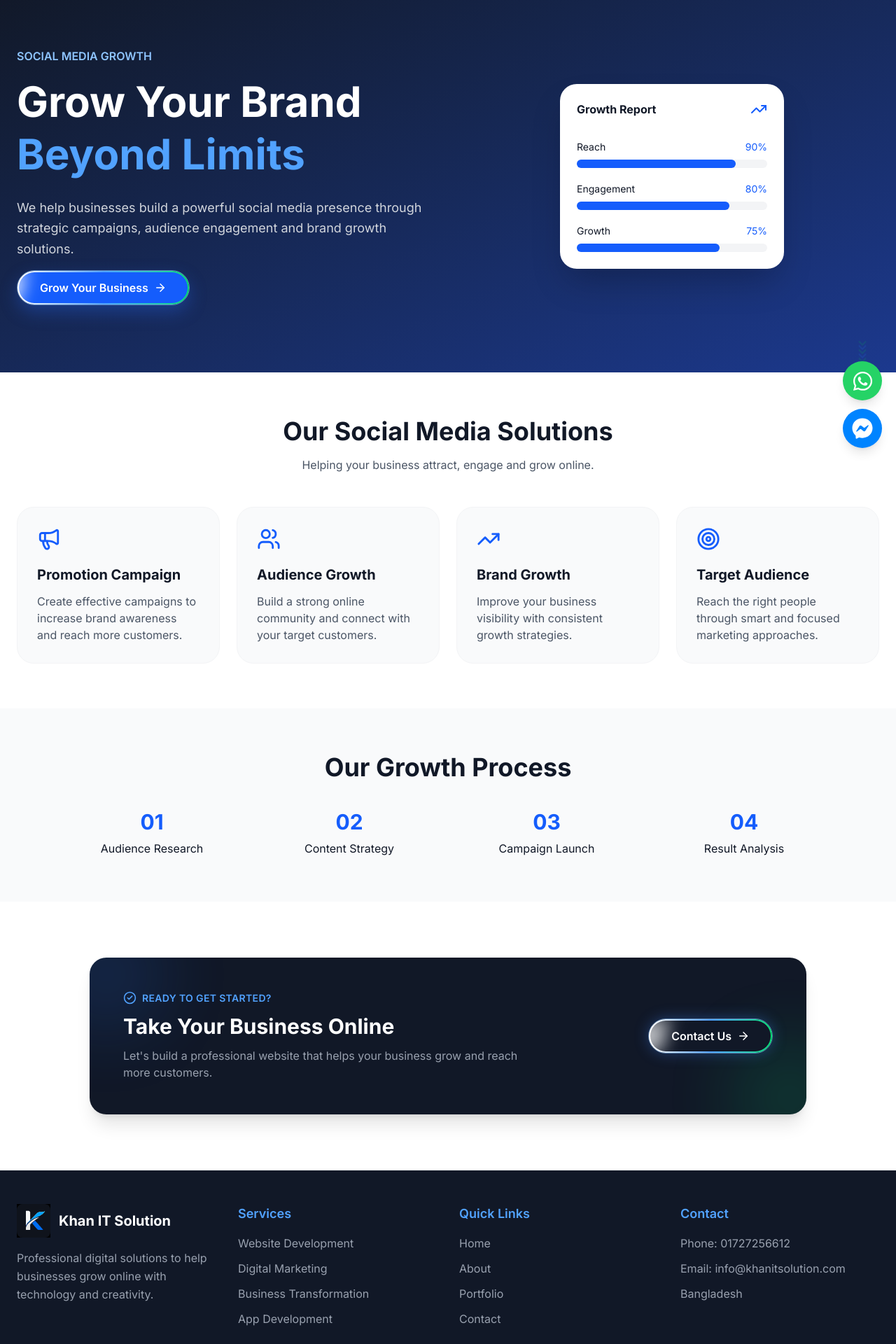
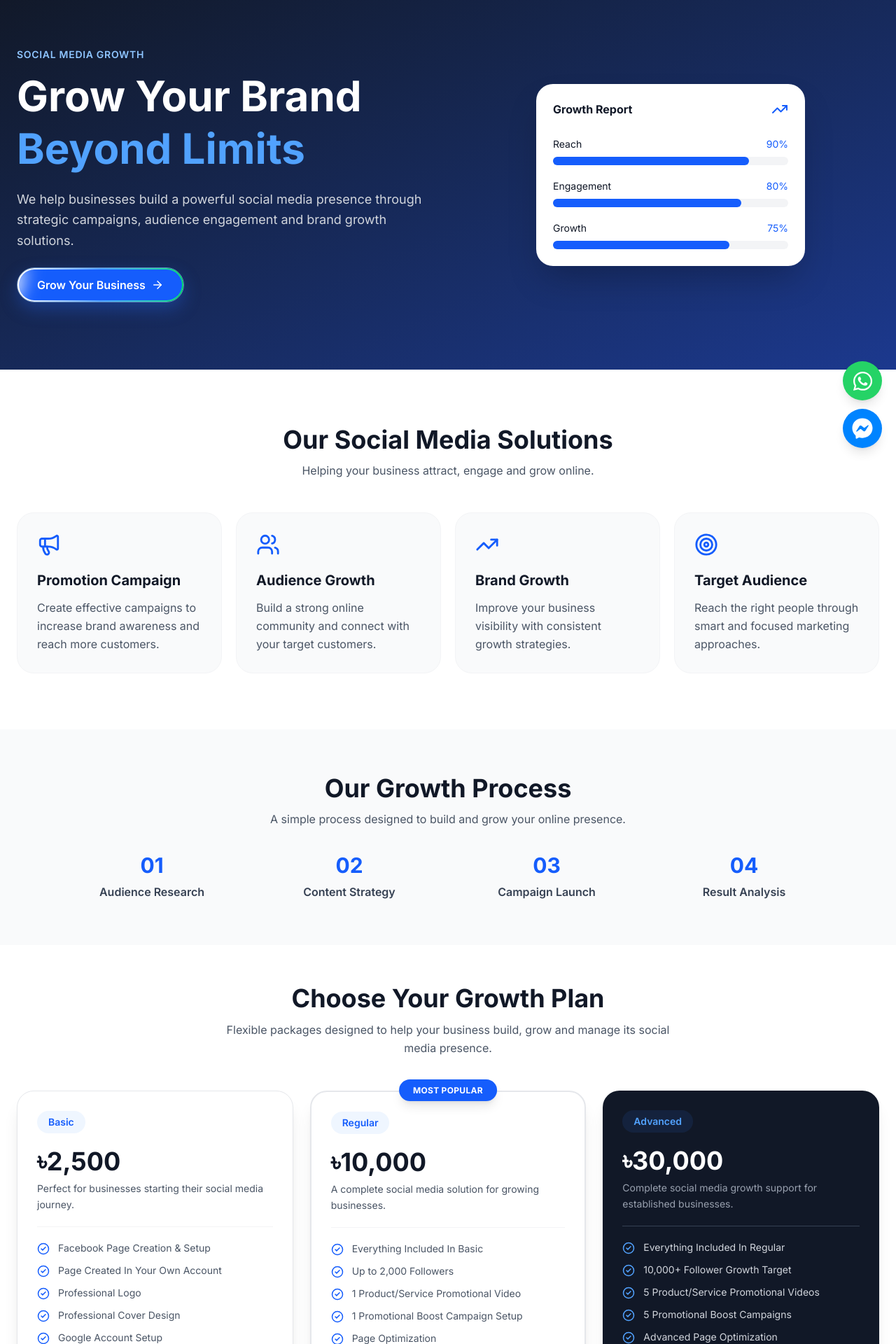
Before and after one commit to arifulislamk/khan-it-client, a React (Vite) app: page /services/social-media-growth in a window 1280 px wide. Shown: the part 140-2060 px from the top of the page at 70% size. Built offline with nearby package versions, Linux system fonts and the light colour scheme.

Commit message:
problem solve social media

```diff
--- a/src/pages/SocialMediaGrowth.jsx
+++ b/src/pages/SocialMediaGrowth.jsx
@@ -1,225 +1,127 @@
 import React from "react";
 import { Link } from "react-router-dom";
-import {
-  TrendingUp,
-  Users,
-  Megaphone,
-  Target,
-  Globe,
-  Palette,
-  ArrowRight,
-  CheckCircle2,
-} from "lucide-react";
+import { TrendingUp,Users,Megaphone,Target,ArrowRight,CheckCircle2 } from "lucide-react";
+import Revel from "../component/Revel";
 
-const SocialMediaGrowth = () => {
-  const features = [
+const SocialMediaGrowth=()=>{
+const features=[
+{icon:<Megaphone size={34}/>,title:"Promotion Campaign",text:"Create effective campaigns to increase brand awareness and reach more customers."},
+{icon:<Users size={34}/>,title:"Audience Growth",text:"Build a strong online community and connect with your target customers."},
+{icon:<TrendingUp size={34}/>,title:"Brand Growth",text:"Improve your business visibility with consistent growth strategies."},
+{icon:<Target size={34}/>,title:"Target Audience",text:"Reach the right people through smart and focused marketing approaches."}
+];
+
+const steps=[
+["01","Audience Research"],["02","Content Strategy"],["03","Campaign Launch"],["04","Result Analysis"]
+];
+
+const plans=[
 {
-      icon: <Megaphone size={34} />,
-      title: "Promotion Campaign",
-      text: "Create effective campaigns to increase brand awareness and reach more customers.",
+name:"Basic",price:"৳2,500",desc:"Perfect for businesses starting their social media journey.",
+features:["Facebook Page Creation & Setup","Page Created In Your Own Account","Professional Logo","Professional Cover Design","Google Account Setup","FAQ & Auto Answer Setup","WhatsApp Button Integration","Up to 1,000 Followers","12 Months Support"],
+button:"Get Started"
 },
 {
-      icon: <Users size={34} />,
-      title: "Audience Growth",
-      text: "Build a strong online community and connect with your target customers.",
+name:"Regular",price:"৳10,000",desc:"A complete social media solution for growing businesses.",
+popular:true,
+features:["Everything Included In Basic","Up to 2,000 Followers","1 Product/Service Promotional Video","1 Promotional Boost Campaign Setup","Page Optimization","Customer Engagement Setup","Sales-Focused Promotion Setup","2 Years Support"],
+button:"Choose Regular"
 },
 {
-      icon: <TrendingUp size={34} />,
-      title: "Brand Growth",
-      text: "Improve your business visibility with consistent growth strategies.",
-    },
-    {
-      icon: <Target size={34} />,
-      title: "Target Audience",
-      text: "Reach the right people through smart and focused marketing approaches.",
-    },
+name:"Advanced",price:"৳30,000",desc:"Complete social media growth support for established businesses.",
+dark:true,
+features:["Everything Included In Regular","10,000+ Follower Growth Target","5 Product/Service Promotional Videos","5 Promotional Boost Campaigns","Advanced Page Optimization","Customer Conversion Strategy","WhatsApp & FAQ Optimization","Advanced Auto Response Setup","Unlimited Support"],
+button:"Go Advanced"
+}
 ];
 
-  return (
-    <div className="bg-white text-[#111827]">
-      <section className="bg-gradient-to-br from-[#111827] to-blue-900 py-16 md:py-24">
-        <div className="max-w-7xl mx-auto px-4 sm:px-6 grid lg:grid-cols-2 gap-12 items-center">
-          <div>
-            <p className="text-blue-300 font-semibold">SOCIAL MEDIA GROWTH</p>
+const List=({items,dark})=><ul className={`flex-1 space-y-3 text-sm ${dark?"text-gray-300":"text-gray-600"}`}>{items.map((x,i)=><li key={i} className="flex items-start gap-3"><CheckCircle2 size={18} className={`mt-0.5 shrink-0 ${dark?"text-blue-400":"text-blue-600"}`}/><span>{x}</span></li>)}</ul>;
 
-            <h1 className="mt-4 text-4xl md:text-6xl font-bold text-white leading-tight">
-              Grow Your Brand
-              <span className="text-blue-400"> Beyond Limits</span>
-            </h1>
+return <div className="w-full overflow-x-hidden bg-white text-[#111827]">
 
-            <p className="mt-6 text-gray-300 text-lg leading-relaxed">
-              We help businesses build a powerful social media presence through
-              strategic campaigns, audience engagement and brand growth
-              solutions.
-            </p>
-              <Link
-                          to="/contact"
-                          className="mt-4 group relative isolate overflow-hidden inline-flex items-center justify-center gap-2 rounded-full px-8 py-3 font-semibold text-white border border-blue-300/60 shadow-[0_10px_25px_rgba(37,99,235,0.35)] transition-all duration-300 hover:-translate-y-2 hover:scale-105 hover:shadow-[0_20px_40px_rgba(34,197,94,0.45)]"
-                        >
-                          <span className="absolute inset-0 -z-20 bg-gradient-to-r from-white via-blue-400 to-green-400"></span>
-                          <span className="absolute inset-[2px] -z-10 rounded-full bg-blue-600"></span>
-                          <span className="absolute -left-10 top-0 h-full w-12 -skew-x-12 bg-white/80 blur-md transition-all duration-700 group-hover:left-[120%]"></span>
-                          <span className="relative">Grow Your Business</span>
-                          <ArrowRight
-                            size={18}
-                            className="relative transition-transform duration-300 group-hover:translate-x-1"
-                          />
+<Revel direction="left">
+<section className="bg-gradient-to-br from-[#111827] to-blue-900 py-10 sm:py-14 md:py-24">
+<div className="mx-auto grid w-full max-w-7xl items-center gap-10 px-4 sm:px-6 lg:grid-cols-2">
+<div className="text-center lg:text-left">
+<p className="text-xs font-semibold tracking-wider text-blue-300 sm:text-sm">SOCIAL MEDIA GROWTH</p>
+<h1 className="mt-3 text-3xl font-bold leading-tight text-white sm:text-4xl md:text-5xl lg:text-6xl">Grow Your Brand<span className="text-blue-400"> Beyond Limits</span></h1>
+<p className="mt-5 text-sm leading-relaxed text-gray-300 sm:text-base md:text-lg">We help businesses build a powerful social media presence through strategic campaigns, audience engagement and brand growth solutions.</p>
+<Link to="/contact" className="group relative isolate mt-6 inline-flex min-h-12 w-full items-center justify-center gap-2 overflow-hidden rounded-full border border-blue-300/60 px-7 py-3 font-semibold text-white shadow-[0_10px_25px_rgba(37,99,235,0.35)] transition hover:-translate-y-1 hover:scale-105 sm:w-auto">
+<span className="absolute inset-0 -z-20 bg-gradient-to-r from-white via-blue-400 to-green-400"/><span className="absolute inset-[2px] -z-10 rounded-full bg-blue-600"/><span className="absolute -left-10 top-0 h-full w-12 -skew-x-12 bg-white/80 blur-md transition-all duration-700 group-hover:left-[120%]"/>Grow Your Business<ArrowRight size={18}/>
 </Link>
 </div>
 
-          <div className="flex justify-center">
-            <div className="bg-white rounded-3xl p-6 w-80 shadow-2xl">
-              <div className="flex justify-between items-center">
-                <h3 className="font-bold">Growth Report</h3>
-
-                <TrendingUp className="text-blue-600" />
-              </div>
-
-              <div className="mt-8 space-y-5">
-                <div>
-                  <div className="flex justify-between text-sm">
-                    <span>Reach</span>
-                    <span className="text-blue-600">90%</span>
-                  </div>
-
-                  <div className="h-3 bg-gray-100 rounded-full mt-2">
-                    <div className="h-3 bg-blue-600 rounded-full w-5/6"></div>
-                  </div>
-                </div>
-
-                <div>
-                  <div className="flex justify-between text-sm">
-                    <span>Engagement</span>
-                    <span className="text-blue-600">80%</span>
-                  </div>
-
-                  <div className="h-3 bg-gray-100 rounded-full mt-2">
-                    <div className="h-3 bg-blue-600 rounded-full w-4/5"></div>
-                  </div>
-                </div>
-
-                <div>
-                  <div className="flex justify-between text-sm">
-                    <span>Growth</span>
-                    <span className="text-blue-600">75%</span>
-                  </div>
-
-                  <div className="h-3 bg-gray-100 rounded-full mt-2">
-                    <div className="h-3 bg-blue-600 rounded-full w-3/4"></div>
-                  </div>
-                </div>
+<div className="flex justify-center px-2">
+<div className="w-full max-w-xs rounded-3xl bg-white p-5 shadow-2xl sm:max-w-sm sm:p-6">
+<div className="flex items-center justify-between"><h3 className="font-bold">Growth Report</h3><TrendingUp className="text-blue-600"/></div>
+<div className="mt-7 space-y-5">
+{[["Reach","90%","w-5/6"],["Engagement","80%","w-4/5"],["Growth","75%","w-3/4"]].map(([name,value,width],i)=><div key={i}><div className="flex justify-between text-sm"><span>{name}</span><span className="text-blue-600">{value}</span></div><div className="mt-2 h-3 rounded-full bg-gray-100"><div className={`h-3 rounded-full bg-blue-600 ${width}`}/></div></div>)}
 </div>
 </div>
 </div>
 </div>
 </section>
+</Revel>
 
-      <section className="py-16">
-        <div className="max-w-7xl mx-auto px-4 sm:px-6">
-          <div className="text-center mb-12">
-            <h2 className="text-3xl md:text-4xl font-bold">
-              Our Social Media Solutions
-            </h2>
-
-            <p className="mt-4 text-gray-600">
-              Helping your business attract, engage and grow online.
-            </p>
-          </div>
-
-          <div className="grid sm:grid-cols-2 lg:grid-cols-4 gap-6">
-            {features.map((item, index) => (
-              <div
-                key={index}
-                className="p-7 rounded-3xl bg-gray-50 border border-gray-100 hover:border-blue-500 hover:shadow-xl transition"
-              >
-                <div className="text-blue-600">{item.icon}</div>
-
-                <h3 className="mt-5 text-xl font-bold">{item.title}</h3>
-
-                <p className="mt-3 text-gray-600">{item.text}</p>
-              </div>
-            ))}
+<Revel direction="right">
+<section className="py-12 sm:py-16 md:py-20">
+<div className="mx-auto w-full max-w-7xl px-4 sm:px-6">
+<div className="mb-9 text-center sm:mb-12"><h2 className="text-2xl font-bold sm:text-3xl md:text-4xl">Our Social Media Solutions</h2><p className="mt-3 text-sm text-gray-600 sm:text-base">Helping your business attract, engage and grow online.</p></div>
+<div className="grid grid-cols-1 gap-5 sm:grid-cols-2 lg:grid-cols-4">
+{features.map((item,i)=><div key={i} className="group rounded-3xl border border-gray-100 bg-gray-50 p-6 transition hover:-translate-y-1 hover:border-blue-500 hover:bg-white hover:shadow-xl sm:p-7"><div className="text-blue-600">{item.icon}</div><h3 className="mt-5 text-lg font-bold sm:text-xl">{item.title}</h3><p className="mt-3 text-sm leading-relaxed text-gray-600 sm:text-base">{item.text}</p></div>)}
 </div>
 </div>
 </section>
+</Revel>
 
-      <section className="bg-gray-50 py-16">
-        <div className="max-w-6xl mx-auto px-4 sm:px-6">
-          <h2 className="text-3xl md:text-4xl font-bold text-center">
-            Our Growth Process
-          </h2>
+<Revel direction="left">
+<section className="bg-gray-50 py-12 sm:py-16">
+<div className="mx-auto w-full max-w-6xl px-4 sm:px-6">
+<div className="text-center"><h2 className="text-2xl font-bold sm:text-3xl md:text-4xl">Our Growth Process</h2><p className="mt-3 text-sm text-gray-600 sm:text-base">A simple process designed to build and grow your online presence.</p></div>
+<div className="mt-9 grid grid-cols-1 gap-6 sm:grid-cols-2 md:grid-cols-4">
+{steps.map(([num,title],i)=><div key={i} className="text-center"><h3 className="text-3xl font-bold text-blue-600">{num}</h3><p className="mt-2 font-semibold text-gray-700">{title}</p></div>)}
+</div>
+</div>
+</section>
+</Revel>
 
-          <div className="grid md:grid-cols-4 gap-6 mt-10">
-            <div className="text-center">
-              <h3 className="text-3xl font-bold text-blue-600">01</h3>
-              <p className="mt-2">Audience Research</p>
+<Revel direction="right">
+<section className="bg-white py-6 sm:py-16 md:py-12">
+<div className="mx-auto w-full max-w-7xl px-4 sm:px-6">
+<div className="mx-auto mb-9 max-w-2xl text-center sm:mb-12"><h2 className="mt-2 text-2xl font-bold sm:text-3xl md:text-4xl">Choose Your Growth Plan</h2><p className="mt-3 text-sm leading-relaxed text-gray-600 sm:text-base">Flexible packages designed to help your business build, grow and manage its social media presence.</p></div>
+
+<div className="grid grid-cols-1 items-stretch gap-6 lg:grid-cols-3">
+{plans.map((plan,i)=><div key={i} className={`relative flex h-full min-w-0 flex-col rounded-3xl p-6 shadow-xl transition duration-300 hover:-translate-y-2 sm:p-7 ${plan.dark?"bg-[#111827] text-white":"border border-gray-200 bg-white"} ${plan.popular?"border-2 border-blue-600":""}`}>
+{plan.popular&&<div className="absolute -top-3 left-1/2 -translate-x-1/2 sm:-top-4"><span className="whitespace-nowrap rounded-full bg-blue-600 px-4 py-1.5 text-[10px] font-bold uppercase tracking-wide text-white shadow-lg sm:px-5 sm:py-2 sm:text-xs">Most Popular</span></div>}
+<span className={`w-fit rounded-full px-4 py-1.5 text-sm font-semibold ${plan.dark?"bg-blue-500/10 text-blue-400":"bg-blue-50 text-blue-600"}`}>{plan.name}</span>
+<h3 className="mt-5 text-3xl font-bold sm:text-4xl">{plan.price}</h3>
+<p className={`mt-2 text-sm leading-relaxed ${plan.dark?"text-gray-400":"text-gray-600"}`}>{plan.desc}</p>
+<div className={`my-5 h-px ${plan.dark?"bg-gray-700":"bg-gray-100"}`}/>
+<List items={plan.features} dark={plan.dark}/>
+<Link to="/contact" className={`mt-8 inline-flex min-h-12 w-full shrink-0 items-center justify-center gap-2 rounded-full px-5 py-3 text-sm font-semibold transition sm:text-base ${plan.dark?"border border-blue-500 bg-blue-500/10 text-white hover:bg-blue-600":plan.popular?"bg-blue-600 text-white hover:bg-blue-700":"border border-blue-600 text-blue-600 hover:bg-blue-600 hover:text-white"}`}>{plan.button}<ArrowRight size={18}/></Link>
+</div>)}
 </div>
 
-            <div className="text-center">
-              <h3 className="text-3xl font-bold text-blue-600">02</h3>
-              <p className="mt-2">Content Strategy</p>
+<p className="mx-auto mt-7 max-w-3xl text-center text-xs leading-relaxed text-gray-500 sm:text-sm">*Follower growth depends on audience response and campaign performance. Paid advertising/Boost budget is not included in the package price.</p>
 </div>
+</section>
+</Revel>
 
-            <div className="text-center">
-              <h3 className="text-3xl font-bold text-blue-600">03</h3>
-              <p className="mt-2">Campaign Launch</p>
-            </div>
-
-            <div className="text-center">
-              <h3 className="text-3xl font-bold text-blue-600">04</h3>
-              <p className="mt-2">Result Analysis</p>
+<Revel direction="left">
+<section className="bg-white px-4 py-12 sm:px-6 md:py-20">
+<div className="mx-auto w-full max-w-5xl">
+<div className="relative overflow-hidden rounded-3xl bg-[#111827] px-5 py-8 shadow-xl sm:px-8 sm:py-10 md:px-12 md:py-12">
+<div className="pointer-events-none absolute -left-10 -top-10 h-32 w-32 rounded-full bg-blue-500/30 blur-3xl"/><div className="pointer-events-none absolute -bottom-10 -right-10 h-32 w-32 rounded-full bg-green-400/30 blur-3xl"/>
+<div className="relative flex flex-col items-center justify-between gap-7 md:flex-row">
+<div className="text-center md:text-left"><div className="flex items-center justify-center gap-2 text-blue-400 md:justify-start"><CheckCircle2 size={18}/><span className="text-xs font-semibold tracking-wide sm:text-sm">READY TO GET STARTED?</span></div><h2 className="mt-3 text-xl font-bold text-white sm:text-2xl md:text-3xl">Grow Your Business Online</h2><p className="mt-3 text-sm leading-relaxed text-gray-400 sm:text-base">Let's build a powerful social media presence that helps your business reach more customers.</p></div>
+<Link to="/contact" className="group relative isolate inline-flex min-h-12 w-full shrink-0 items-center justify-center gap-2 overflow-hidden rounded-full border border-blue-300/60 px-6 py-3 text-sm font-semibold text-white shadow-[0_0_20px_rgba(59,130,246,0.35)] transition hover:scale-105 sm:w-auto sm:px-8"><span className="absolute inset-0 -z-20 bg-gradient-to-r from-white via-blue-400 to-green-400"/><span className="absolute inset-[2px] -z-10 rounded-full bg-[#111827]"/>Contact Us<ArrowRight size={18} className="transition group-hover:translate-x-1"/></Link>
 </div>
 </div>
 </div>
 </section>
+</Revel>
 
-      <section className="bg-white px-4 py-14 sm:px-6 md:py-20">
-        <div className="mx-auto max-w-5xl">
-          <div className="relative overflow-hidden rounded-3xl bg-[#111827] px-6 py-10 shadow-xl md:px-12 md:py-12">
-            <div className="pointer-events-none absolute -left-10 -top-10 h-32 w-32 animate-pulse rounded-full bg-blue-500/30 blur-3xl"></div>
-
-            <div className="pointer-events-none absolute -bottom-10 -right-10 h-32 w-32 animate-pulse rounded-full bg-green-400/30 blur-3xl"></div>
-
-            <div className="relative flex flex-col items-center justify-between gap-8 md:flex-row">
-              <div className="text-center md:text-left">
-                <div className="flex items-center justify-center gap-2 text-blue-400 md:justify-start">
-                  <CheckCircle2 size={19} />
-                  <span className="text-sm font-semibold tracking-wide">
-                    READY TO GET STARTED?
-                  </span>
-                </div>
-                <h2 className="mt-3 text-2xl font-bold text-white md:text-3xl">
-                  Take Your Business Online
-                </h2>
-                <p className="mt-3 max-w-xl text-gray-400">
-                  Let's build a professional website that helps your business
-                  grow and reach more customers.
-                </p>
-              </div>
-              <Link
-                to="/contact"
-                className="group relative isolate shrink-0 overflow-hidden rounded-full border border-blue-300/60 px-8 py-3 font-semibold text-white shadow-[0_0_20px_rgba(59,130,246,0.35)] transition duration-300 hover:scale-105 hover:shadow-[0_0_30px_rgba(34,197,94,0.45)]"
-              >
-                <span className="absolute inset-0 -z-20 bg-gradient-to-r from-white via-blue-400 to-green-400"></span>
-
-                <span className="absolute -left-10 top-0 h-full w-16 -skew-x-12 bg-white/70 blur-md transition duration-700 group-hover:left-[120%]"></span>
-
-                <span className="absolute inset-[2px] -z-10 rounded-full bg-[#111827]"></span>
-
-                <span className="relative flex items-center gap-2">
-                  Contact Us
-                  <ArrowRight
-                    size={18}
-                    className="transition-transform duration-300 group-hover:translate-x-1"
-                  />
-                </span>
-              </Link>
-            </div>
-          </div>
-        </div>
-      </section>
-    </div>
-  );
+</div>;
 };
 
 export default SocialMediaGrowth;
```
Lines whose indentation alone changed are shown as unchanged.
